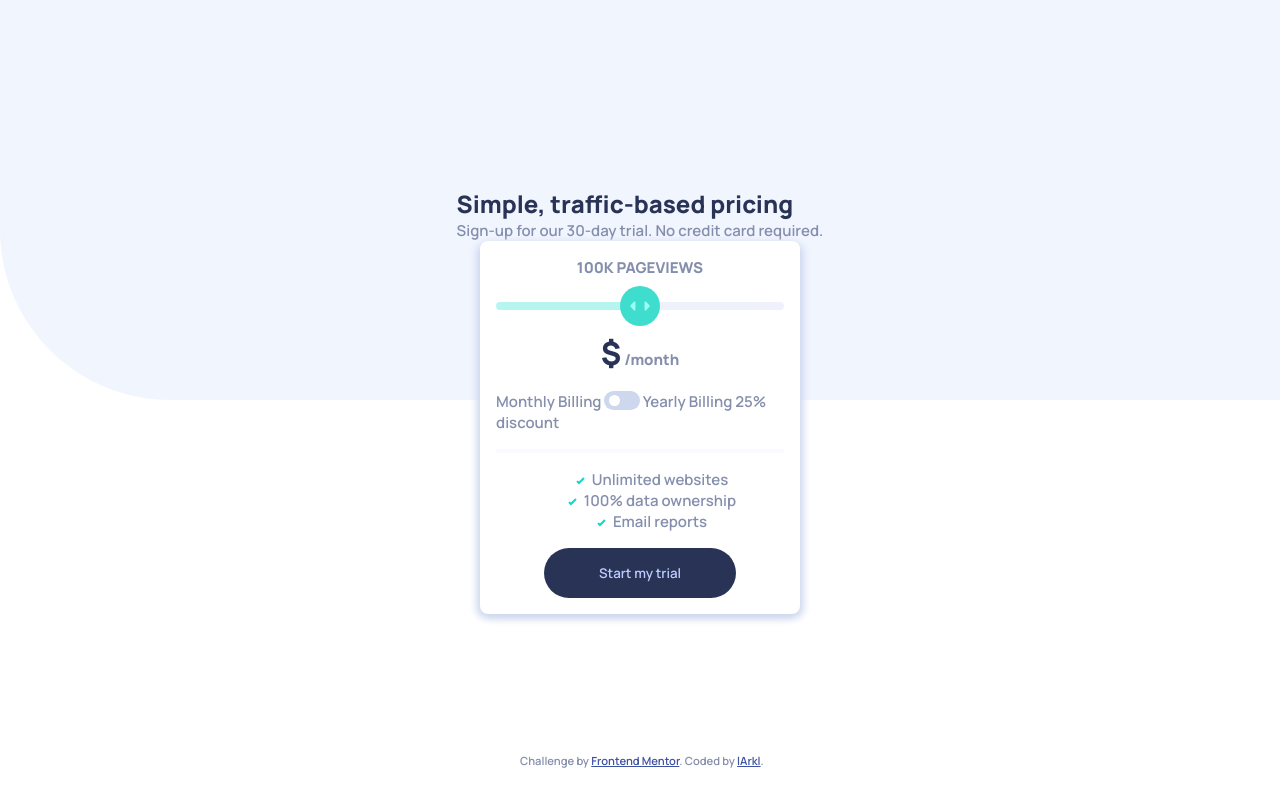
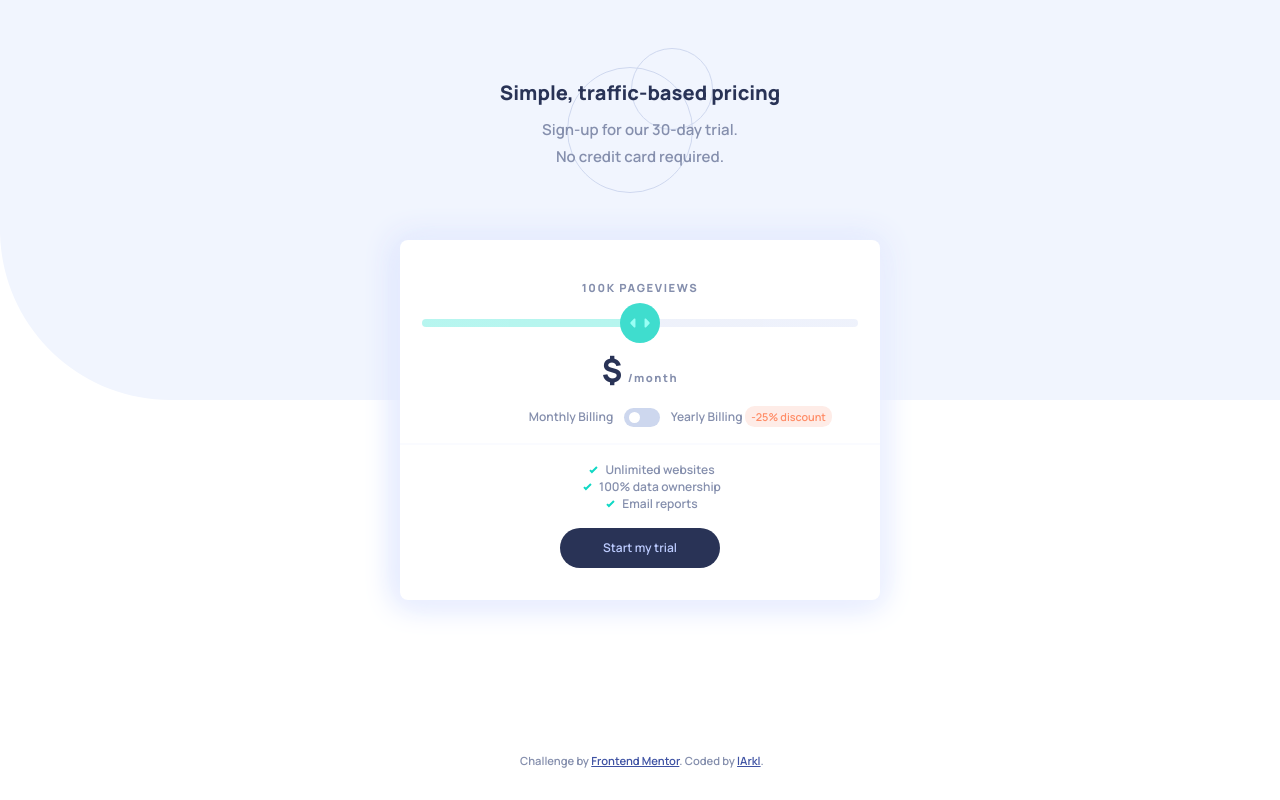
Before and after one commit to lArkl/fm-interactive-pricing-component, a plain HTML site: page index.html in a window 1280 px wide. Drawn offline with Linux system fonts and the light colour scheme.

Commit message:
updated pricing rate styling & comp sizes

```diff
--- a/index.html
+++ b/index.html
@@ -15,7 +15,8 @@
   <main>
     <header>
       <h1>Simple, traffic-based pricing</h1>
-      Sign-up for our 30-day trial. No credit card required.
+      <span>Sign-up for our 30-day trial.</span>
+      <span>No credit card required.</span>
     </header>
     <section class="pricing">
       <h2 class="sr-only">Pricing rates</h2>
@@ -28,8 +29,6 @@
       <div class="pricing__rate">
         <span>$</span> /month
       </div>
-
-
       <div class="pricing__frequency">
         <span>
           Monthly Billing
@@ -40,13 +39,13 @@
         </label>
         <span>
           Yearly Billing
-        </span>
-        <span class="pricing__discount">
-          25%
-          <span>discount</span>
+          <span class="pricing__discount">
+            -25%
+            <span>discount</span>
+          </span>
         </span>
       </div>
-      <div class="pricing__divider"></div>
+      <hr>
       <ul>
         <li>
           Unlimited websites
--- a/styles.css
+++ b/styles.css
@@ -27,7 +27,6 @@ body {
 main {
   display: flex;
   flex-direction: column;
-  justify-content: center;
   align-items: center;
   background-image: url("./images/bg-pattern.svg");
   background-repeat: no-repeat;
@@ -38,25 +37,43 @@ main {
 .pricing {
   background-color: white;
   border-radius: 0.5rem;
-  box-shadow: 0.2rem 0.2rem 0.5rem var(--light-grayish-blue2),
-              -0.2rem 0.2rem 0.5rem var(--light-grayish-blue2);
+  box-shadow: 0.1rem 0.1rem 2rem var(--very-pale-blue),
+              -0.1rem 0.1rem 2rem var(--pale-blue);
   width: 20rem;
   display: flex;
   flex-direction: column;
   align-items: center;
   justify-content: center;
   gap: 1rem;
-  padding: 1rem;
+  padding-top: 2.5rem;
+  padding-bottom: 2rem;
+}
+
+.pricing > div {
+  padding-inline: 1.4rem;
+}
+
+header {
+  width: 20rem;
+  background-image: url("./images/pattern-circles.svg");
+  background-repeat: no-repeat;
+  background-position: center;
+  text-align: center;
+  height: 15rem;
+  display: flex;
+  flex-direction: column;
+  justify-content: center;
+  gap: 0.4rem;
 }
 
 h1 {
-  font-size: 1.5rem;
+  font-size: 1.25rem;
   color: var(--dark-desaturated-blue);
+  margin: 0.4rem;
 }
 
 h2 {
   font-size: 1rem;
-  /* color: var(--pale-blue); */
 }
 
 .pricing__switch {
@@ -97,6 +114,11 @@ input[type=checkbox]:checked + span {
   background-color: var(--strong-cyan);
 }
 
+input[type=checkbox]:hover + span {
+  background-color: var(--strong-cyan);
+  opacity: 0.7;
+}
+
 input[type=checkbox]:checked + span::before {
   -webkit-transform: translateX(1rem);
   -ms-transform: translateX(1rem);
@@ -108,10 +130,16 @@ input[type=checkbox]:checked + span::before {
   width: 100%;
 }
 
+hr {
+  width: 100%;
+  border: 1px solid var(--very-pale-blue);
+}
+
 ul {
   display: flex;
   flex-direction: column;
   align-items: center;
+  font-size: 0.75rem;
 }
 
 li {
@@ -123,14 +151,17 @@ button {
   color: var(--pale-blue);
   border: none;
   border-radius: 1.7rem;
-  width: 12rem;
-  padding: 1rem 0;
+  width: 10rem;
+  padding: 0.7rem 0;
+  font-size: 0.75rem;
   font-family: inherit;
 }
 
 
 .pricing__rate {
   font-weight: bold;
+  font-size: 0.7rem;
+  letter-spacing: 0.1rem;
 }
 
 .pricing__rate > span {
@@ -139,6 +170,23 @@ button {
 }
 
 .pricing__frequency {
+  font-size: 0.75rem;
+  display: flex;
+  width: 100%;
+  margin-left: 4rem;
+  gap: 0.7rem;
+}
+
+.pricing__discount {
+  background-color: var(--light-grayish-red);
+  color: var(--light-red);
+  border-radius: 0.6rem;
+  font-size: 0.9em;
+  padding: 0.2rem 0.4rem;
+}
+
+.pricing__discount > span {
+  display: none;
 }
 
 .pricing__slider {
@@ -194,3 +242,19 @@ input[type=range]::-webkit-slider-thumb {
 .attribution a {
   color: hsl(228, 45%, 44%);
 }
+
+@media screen and (min-width: 700px) {
+  .pricing {
+    width: 30rem;
+  }
+
+  .pricing__frequency {
+    /* justify-content: center; */
+    margin-left: 13.3rem;
+
+  }
+
+  .pricing__discount > span {
+    display: inline;
+  }
+}
```
